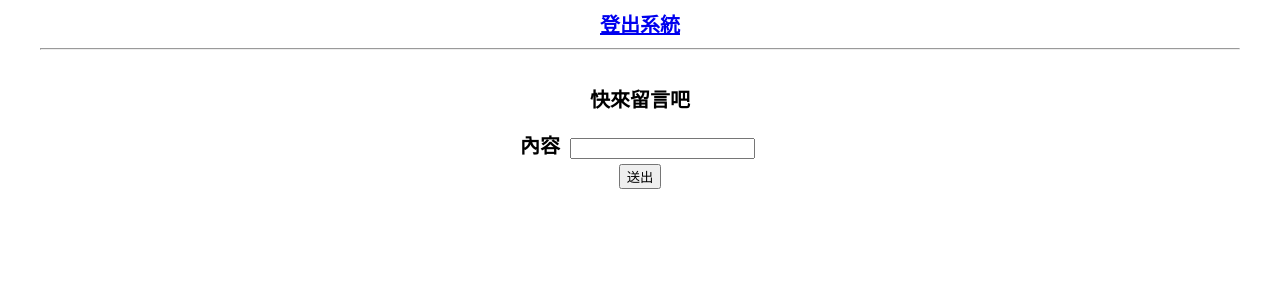
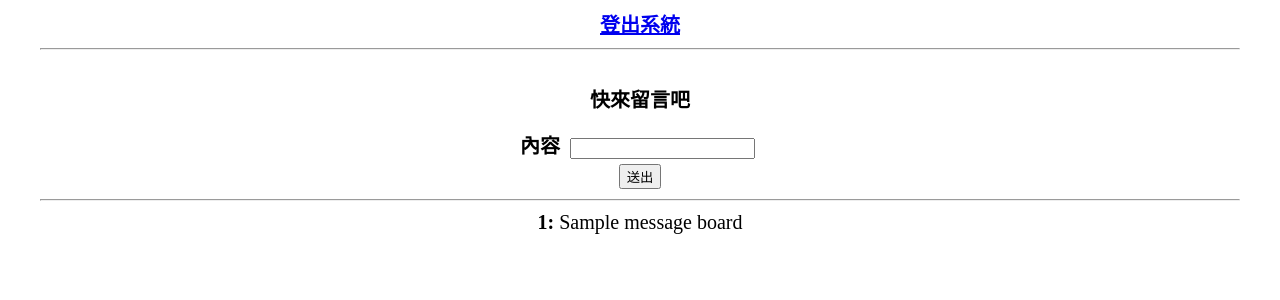
Before and after one commit to yhc59go/task2022, a Flask app: template week-6/templates/loginSuccess.html in a window 1280 px wide. Shown: the part 275-575 px from the top of the page. Run offline with Flask 2, Linux system fonts and the light colour scheme; the template is opened without the code that fills it: most values are stand-ins (such as "Sample title", 1, 10 or a date in 2020).

Commit message:
[DEV] Add for message board feature
Add for message board feature.

```diff
--- a/week-6/app.py
+++ b/week-6/app.py
@@ -86,30 +86,16 @@ def checkSignin():
 def member():
     sql ="SELECT member.fullName,message.content FROM message INNER JOIN member ON message.member_id=member.id"
     mycursor.execute(sql)
-    myresult = mycursor.fetchall()
-    # print(myresult)
-    # print(len(myresult))
-    # data_str = json.dumps(myresult,ensure_ascii=False)
-    # message={}
-    # messageResult=[]
-    # for idx in range(0,len(myresult)):
-    #     messageTemp={}
-    #     print(myresult[idx][0])
-    #     print(myresult[idx][1])
-    #     messageTemp["fullName"]=myresult[idx][0]
-    #     messageTemp["content"]=myresult[idx][1]
-    #     messageResult.append(messageTemp)
-    # message["Result"]= messageResult
-    # print(message)
+    messageBoard = mycursor.fetchall()
     if storeByCookieOrSession==1:
         userId=request.cookies.get('userId')
         fullName=request.cookies.get('fullName')
         username=request.cookies.get('username')
         if username and userId and fullName:
-            return render_template("loginSuccess.html",fullName=fullName)
+            return render_template("loginSuccess.html",fullName=fullName,messageBoard=messageBoard)
     elif storeByCookieOrSession==2:
         if "username" in session and "userId" in session:
-            return render_template("loginSuccess.html",fullName=session["fullName"],message=message)
+            return render_template("loginSuccess.html",fullName=session["fullName"],messageBoard=messageBoard)
 
     return redirect("/")
 
@@ -127,9 +113,15 @@ def signout():
         session.pop("fullName", None)
         return redirect("/")
 
-@app.route("/message")
-def message():
-    pass
+@app.route("/messageIncrease",methods=["POST"])
+def messageIncrease():
+    messageContent=request.form["message"]
+    userId=session["userId"]
+
+    sql ="INSERT INTO message(member_id,content)VALUES (%s, %s)"
+    val = (userId, messageContent)
+    mycursor.execute(sql, val)
+    mydb.commit()
+    return redirect("/member")
 
 app.run(port=3000)
-mydb.close()
--- a/week-6/static/CSS/rwdLayout.css
+++ b/week-6/static/CSS/rwdLayout.css
@@ -108,6 +108,13 @@
 .formArea{
     margin: 5px;
 }
+.messageBoardUserName{
+    font-weight:bold;
+
+}
+.messageBoardContent{
+    font-weight:lighter;
+}
 @media (max-width:1200px){
     .centerArea{
         flex-wrap: wrap;
--- a/week-6/templates/loginSuccess.html
+++ b/week-6/templates/loginSuccess.html
@@ -5,9 +5,6 @@
         <meta charset="utf-8" />
         <title>Assignment - Week 1</title>
         <link rel="stylesheet" type="text/css" href="{{url_for('static',filename='CSS/rwdLayout.css')}}" />
-        <script>
-            var myGeocode = '{{ message }}';
-        </script>
     </head>
     <body class="baseSettings">
         <div class="topFrame">
@@ -38,30 +35,14 @@
             <a href="/signout" class="loginTitle">登出系統</a>
             <hr/>
             <div class="loginTitle">快來留言吧</div>
-            <form action="/message" class="formArea" method="POST">
+            <form action="/messageIncrease" class="formArea" method="POST">
                 內容 <input class="formArea" type="text" name="message" required="required"/><br>
                 <button >送出</button>
             </form>
-            <!-- <hr/>
-            {{message}}<br/>
-            <hr/><br/>
-            {{ myresult }}<br/>
-            <hr/><br/>
-            <div id="test5">666</div>
-            <hr/> -->
-
+            <hr/>
+                {% for i in messageBoard %}
+                    <span class="messageBoardUserName">{{ i[0] }}</span>: <span class="messageBoardContent">{{ i[1] }} </span><br/>
+                {% endfor %}
         </div>
-        <script>
-            var aa = document.getElementById("test5");
-            //let b=JSON.stringify(myGeocode);
-            var myGeocode ='{{ myresult }}';
-            console.log('{{ myresult }}');
-            console.log(myGeocode[0]);
-            //console.log(JSON.parse("{ 'Result': [{'fullName': 'fullNameTest', 'content': 'I like to lie in bed and watch Japanese TV dramas.'}, {'fullName': 'fullNameTest', 'content': 'This apple is delicious.'}, {'fullName': 'a1', 'content': 'I like to lie in bed and watch Japanese TV dramas.'}, {'fullName': 'a1', 'content': 'This apple is delicious.'}]}"));
-            //console.log(JSON.parse("'"+myGeocode+"'"));
-            //console.log(JSON.parse("{'Result': [{'fullName': 'fullNameTest', 'content': 'I like to lie in bed and watch Japanese TV dramas.'}, {'fullName': 'fullNameTest', 'content': 'This apple is delicious.'}, {'fullName': 'a1', 'content': 'I like to lie in bed and watch Japanese TV dramas.'}, {'fullName': 'a1', 'content': 'This apple is delicious.'}]}"));
-            //aa.innerHTML+=b;
-        </script>
-
     </body>
 </html>
```
